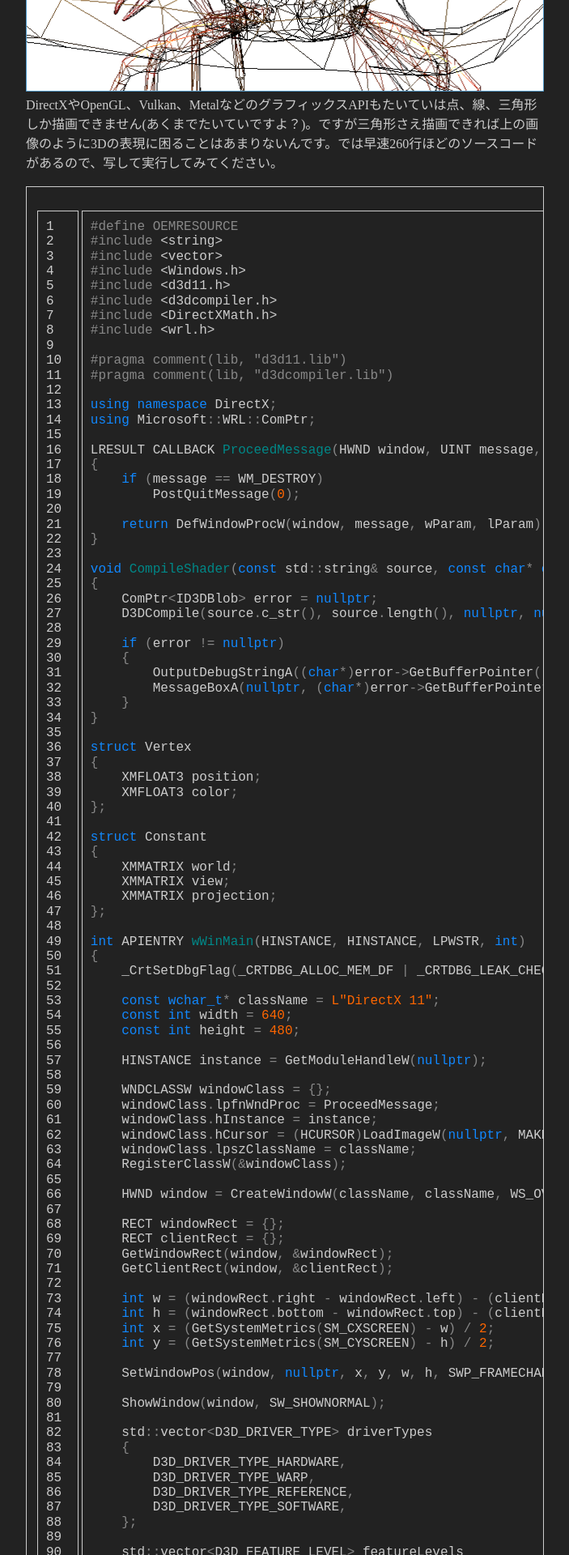
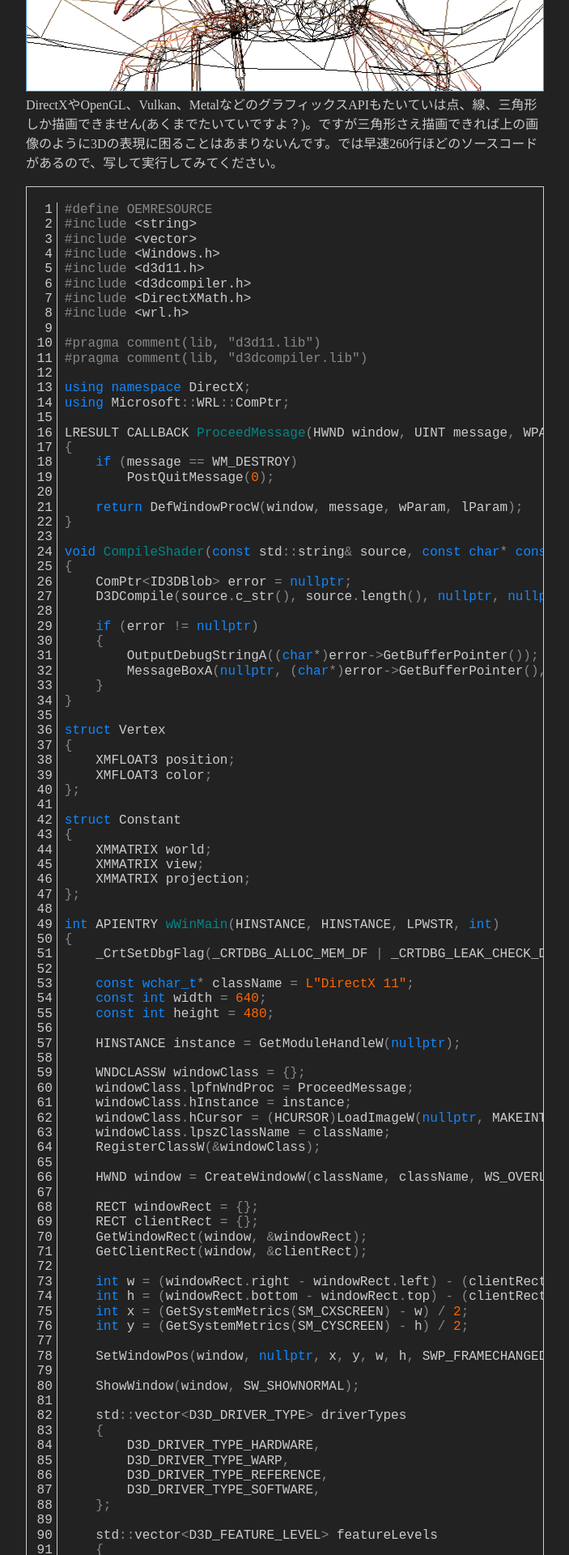
Before and after one commit to itukikikuti/windblow.net, a Jekyll site: the page built from _posts/DirectX11/2018-08-08-Direct3D 11で三角形を描画する.md, in a window 1280 px wide. Shown: the part 758-2678 px from the top of the page at 81% size, without its empty margins (288-991 px from the left). Built offline with Jekyll 4.4.1, drawn with Linux system fonts in a browser that asks for light colours; some of the changed text lies outside the part shown.

Commit message:
Update style.css

```diff
--- a/assets/style.css
+++ b/assets/style.css
@@ -71,11 +71,6 @@
 }
 main h1 a:hover {
     color: var(--theme-color);
-}
-main pre {
-    overflow-x: scroll;
-    padding: 10px;
-    border: solid 1px var(--text-color);
 }
 article time {
     font-size: 10px;
@@ -204,3 +199,14 @@
     background: #444;
     padding: 5px;
 }
+pre.highlight {
+    overflow-x: scroll;
+    border: solid 1px var(--text-color);
+}
+pre.lineno {
+    text-align: right;
+    color: var(--text-color);
+    border-right: 1px solid;
+    margin-right: 5px;
+    padding-right: 5px;
+}
```
